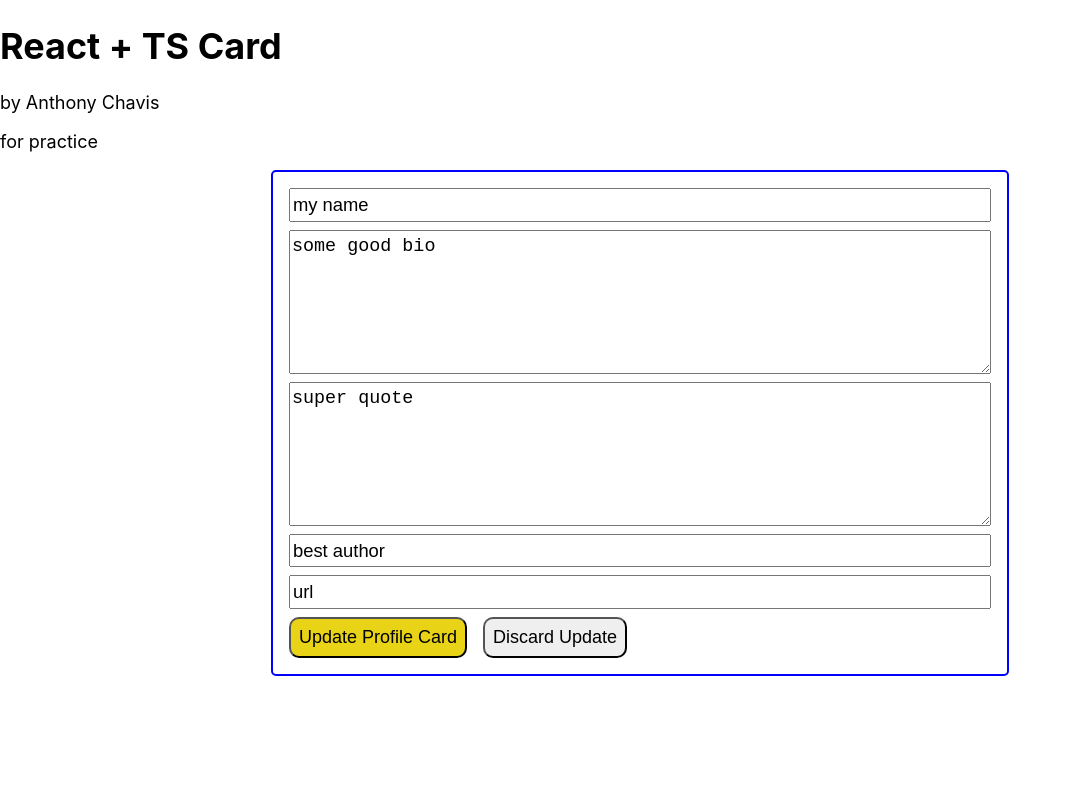
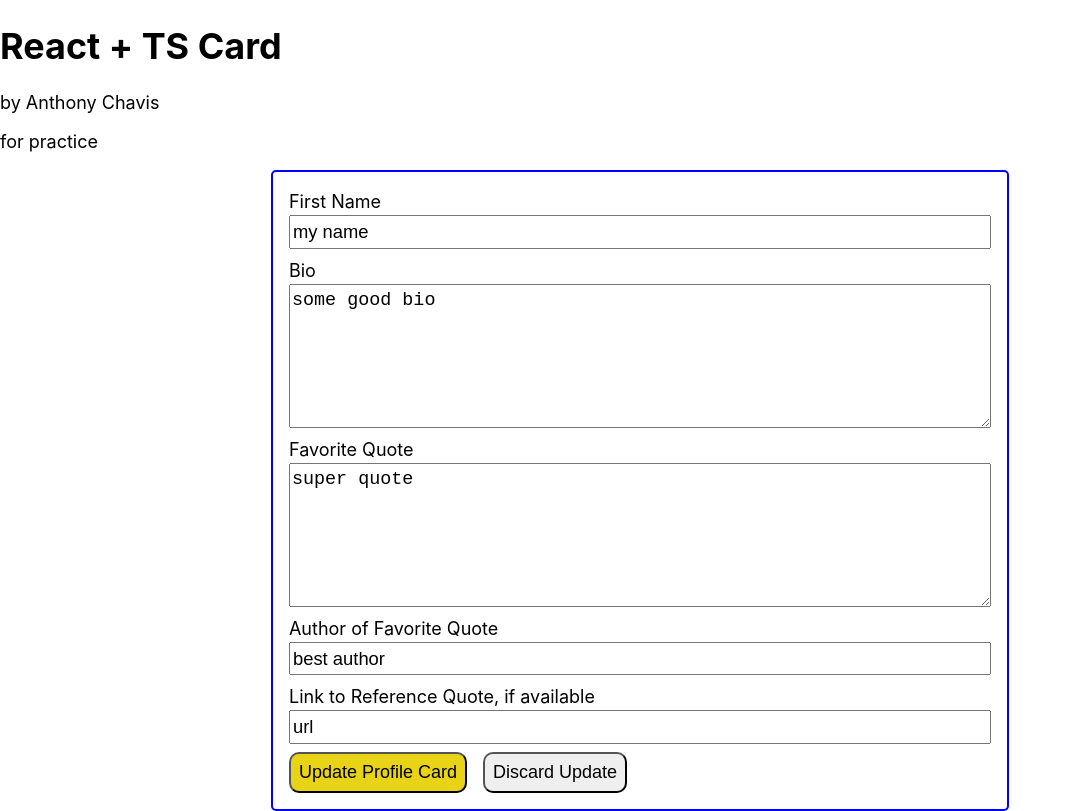
Before and after one commit to anthonychavis/personal-profile-card-cra, a React (Create React App) app: page / in a window 1280 px wide. Both pictures are taken after a click on the button "Edit Profile Card". Shown: the whole page, without its empty margins (0-1072 px from the left). Built offline with nearby package versions, Linux system fonts and the light colour scheme.

Commit message:
label tags

```diff
--- a/src/components/EditForm.tsx
+++ b/src/components/EditForm.tsx
@@ -13,6 +13,7 @@ interface EditFormProps {
     handleChange: React.ChangeEventHandler<
         HTMLInputElement | HTMLTextAreaElement
     >;
+    // handleDiscard: any;
     profileCard: {
         firstName: string;
         bio: string;
@@ -27,8 +28,10 @@ const EditForm = (props: EditFormProps) => (
     <>
         {/* after edit btn press */}
         <form action="#" onSubmit={props.handleSubmit}>
-            {/* <label htmlFor=""></label> */}
+            <label htmlFor="name">First Name</label>
             <input
+                autoComplete="given-name"
+                id="name"
                 onChange={props.handleChange}
                 type="text"
                 name="firstName"
@@ -36,35 +39,41 @@ const EditForm = (props: EditFormProps) => (
                 defaultValue={props.profileCard.firstName}
             />
             {/* add appropriate syntax for field */}
-            {/* <label htmlFor=""></label> */}
+            <label htmlFor="bio">Bio</label>
             <textarea
                 rows={5}
                 cols={50}
+                id="bio"
                 onChange={props.handleChange}
                 // type="text"
                 name="bio"
                 placeholder="Bio"
                 defaultValue={props.profileCard.bio}
             ></textarea>
-            {/* <label htmlFor=""></label> */}
+            <label htmlFor="quote">Favorite Quote</label>
             <textarea
                 rows={5}
                 cols={50}
+                id="quote"
                 onChange={props.handleChange}
                 // type="text"
                 name="favQuote"
                 placeholder="Favorite Quote"
                 defaultValue={props.profileCard.favQuote}
             ></textarea>
+            <label htmlFor="author">Author of Favorite Quote</label>
             <input
                 onChange={props.handleChange}
+                id="author"
                 type="text"
                 name="quoteAuthor"
                 placeholder="Author of Quote"
                 defaultValue={props.profileCard.quoteAuthor}
             />
+            <label htmlFor="link">Link to Reference Quote, if available</label>
             <input
                 onChange={props.handleChange}
+                id="link"
                 type="text"
                 name="quoteURL"
                 placeholder="URL where others can find the Quote"
```
